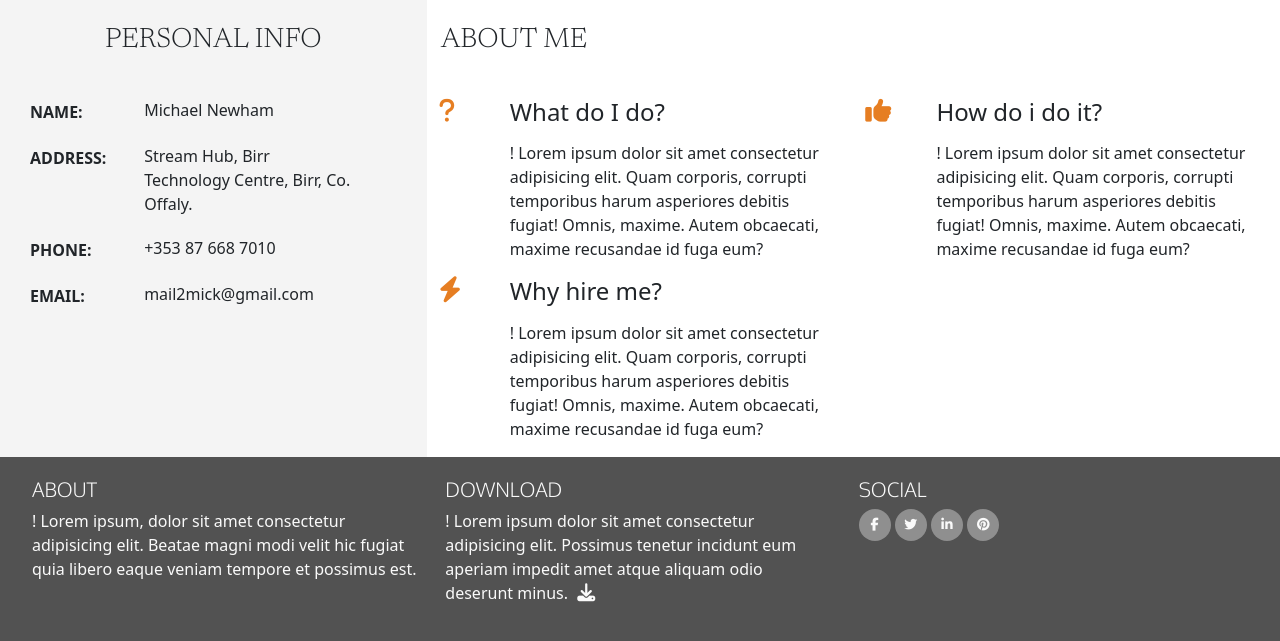
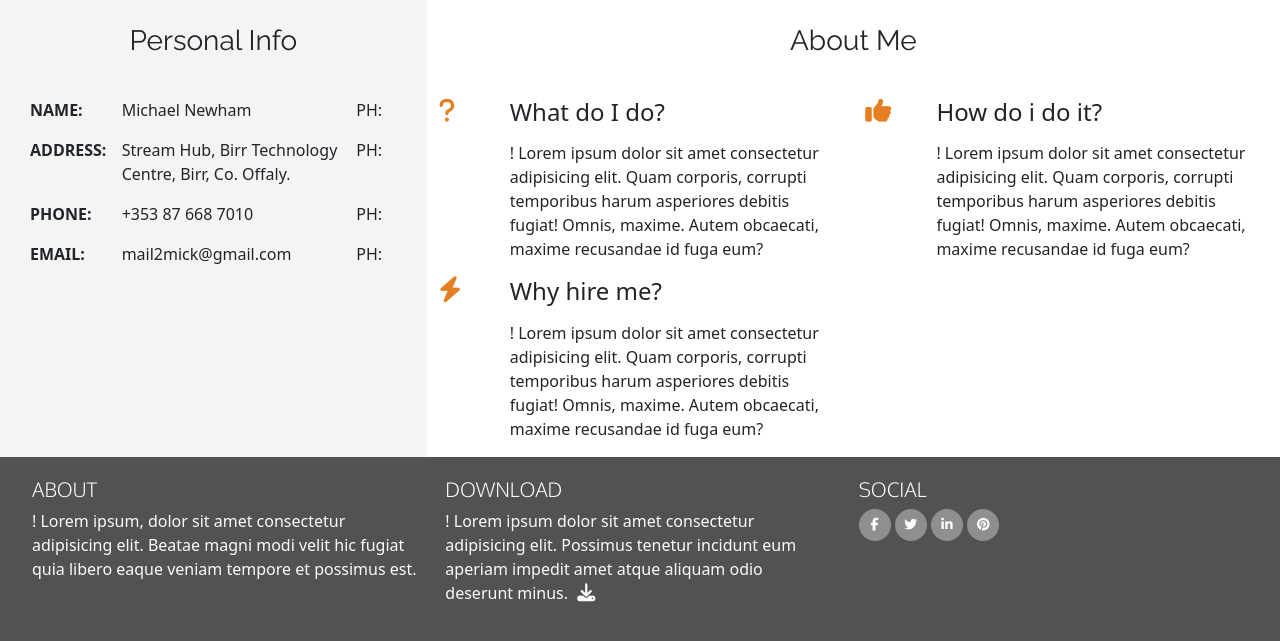
Before and after one commit to Code-Institute-Submissions/CI-Milestone-1_Michael_Newham_Resume, a PHP site: page / in a window 1280 px wide. Shown: the part 371-1012 px from the top of the page. Run offline with PHP 8.4, Linux system fonts and the light colour scheme; some libraries are stand-ins or nearby versions.

Commit message:
Edit: Added clickable icons to 'Personal Info' box for all pages

```diff
--- a/assets/css/style.css
+++ b/assets/css/style.css
@@ -53,6 +53,10 @@ h4 {
     text-transform: uppercase;
 }
 
+.capitalize {
+    text-transform: capitalize;
+}
+
 .general-sub {
     font-family: "Oxygen", sans-serif;
     font-weight: 300;
@@ -73,14 +77,14 @@ h4 {
     float: none;
 }
 
-.section-heading-marginleft {
-    margin-left: 14px;
+.section-heading-center {
+    text-align: center;
 }
 
 .history-heading,
 .section-heading {
-    font-family: "Newsreader", sans-serif;
-    font-weight: 300;
+    font-family: "Raleway", sans-serif;
+    font-weight: 400;
     margin-top: 25px;
     margin-bottom: 40px;
 }
@@ -173,9 +177,9 @@ header {
     width: 100%;
     display: block;
     text-align: center;
-    text-transform: uppercase;
+    text-transform: capitalize;
     font-size: 14px;
-    font-weight: 400;
+    font-weight: 500;
     letter-spacing: 2px;
     font-family: "Oxygen", sans-serif;
 
@@ -255,27 +259,33 @@ footer {
 /* ------------------Personal Info */
 
 .personal-info-item {
-    margin-bottom: 20px;
-    display: block;
-    clear: both;
+    /* margin-bottom: 20px; */
+    /* margin-right: 50px; */
+    display: flex;
+    /* position: relative; */
+    /* clear: both; */
 }
 
-.personal-info-item .key,
-.personal-info-item .value {
+/* .personal-info-item .key,
+.personal-info-item .value,
+.personal-info-item .icon
+ {
     padding-right: 8px;
     display: inline-block;
 }
 
 .personal-info-item .key p,
-.personal-info-item .value p {
-    margin: 0;
-}
+.personal-info-item .value p,
+.personal-info-item .icon p
+ {
+    margin: 5px;
+} */
 
 .personal-info-item .key {
-    width: 30%;
-    margin-right: 21;
-    padding-top: 2px;
-    vertical-align: top;
+    width: 25%;
+    /* margin-right: 5px; */
+    /* padding-top: 5px; */
+    /* vertical-align: bottom;     */
 }
 
 .personal-info-item .key p {
@@ -283,8 +293,16 @@ footer {
 }
 
 .personal-info-item .value {
-    position: relative;
+    /* position: relative; */
     width: 60%;
+    /* margin-right: 5px; */
+
+}
+
+.personal-info-item .icon {
+    /* position: relative; */
+    width: 15%;
+    text-align: center;
 }
 
 /* ------------------Skills */
--- a/contact.html
+++ b/contact.html
@@ -9,13 +9,12 @@
     <script src="https://kit.fontawesome.com/a3497affe1.js" crossorigin="anonymous"></script>
     <link rel="stylesheet" href="https://cdnjs.cloudflare.com/ajax/libs/hover.css/2.1.1/css/hover-min.css" type="text/css" />
     <link rel="stylesheet" href="assets/css/style.css" type="text/css">
-    <title>Contact Details &gt; Michael Newham</title>
+    <title>Contact &gt; Michael Newham</title>
 </head>
 
 <body>
     <header>
         <div class="row no-gutters">
-                <!-- ToDo: Wrap logo within circle, make it clickable and changes, Alt text to equal 'Home' -->
             <a class="col-md-4 logo" href="index.html"></a>
             <div class="col-md-8">
                 <div class="row no-gutters bg-color-name-title">
--- a/index.html
+++ b/index.html
@@ -49,22 +49,31 @@
             <div class="col-md-4 bg-color-personal-info section-column">
                 <div class="row">
                     <div class="col-12">
-                        <h3 class="section-heading uppercase">
+                        <h3 class="section-heading">
                             Personal Info
                         </h3>
                     </div>
                 </div>
                 <div class="personal-info-item">
+
                     <div class="key">
                         <p class="uppercase">
                             Name:
                         </p>
                     </div>
+
                     <div class="value">
                         <p>
                             Michael Newham
                         </p>
                     </div>
+
+                    <div class="icon">
+                        <p>
+                            PH:
+                        </p>
+                    </div>
+
                 </div>
                 <div class="personal-info-item">
                     <div class="key">
@@ -76,7 +85,14 @@
                         <p>
                             Stream Hub, Birr Technology Centre, Birr, Co. Offaly.
                         </p>
+
                     </div>
+                    <div class="icon">
+                        <p>
+                            PH:
+                        </p>
+                    </div>
+
                 </div>
                 <div class="personal-info-item">
                     <div class="key">
@@ -89,6 +105,13 @@
                             +353 87 668 7010
                         </p>
                     </div>
+
+                    <div class="icon">
+                        <p>
+                            PH:
+                        </p>
+                    </div>
+
                 </div>
                 <div class="personal-info-item">
                     <div class="key">
@@ -101,12 +124,19 @@
                             mail2mick@gmail.com
                         </p>
                     </div>
+
+                    <div class="icon">
+                        <p>
+                            PH:
+                        </p>
+                    </div>
+
                 </div>
             </div>
             <div class="col-md-8 bg-color-three-reasons">
                 <div class="row">
                     <div class="col">
-                        <h3 class="section-heading-marginleft section-heading uppercase">
+                        <h3 class="section-heading-center section-heading">
                             About Me
                         </h3>
                     </div>
--- a/projects.html
+++ b/projects.html
@@ -9,13 +9,12 @@
     <script src="https://kit.fontawesome.com/a3497affe1.js" crossorigin="anonymous"></script>
     <link rel="stylesheet" href="https://cdnjs.cloudflare.com/ajax/libs/hover.css/2.1.1/css/hover-min.css" type="text/css" />
     <link rel="stylesheet" href="assets/css/style.css" type="text/css">
-    <title>Highlighted Projects &gt; Michael Newham</title>
+    <title>Projects &gt; Michael Newham</title>
 </head>
 
 <body>
     <header>
         <div class="row no-gutters">
-                <!-- ToDo: Wrap logo within circle, make it clickable and changes, Alt text to equal 'Home' -->
             <a class="col-md-4 logo" href="index.html"></a>
             <div class="col-md-8">
                 <div class="row no-gutters bg-color-name-title">
--- a/resume.html
+++ b/resume.html
@@ -15,7 +15,6 @@
 <body>
     <header>
         <div class="row no-gutters">
-                <!-- ToDo: Wrap logo within circle, make it clickable and changes, Alt text to equal 'Home' -->
             <a class="col-md-4 logo" href="index.html"></a>
             <div class="col-md-8">
                 <div class="row no-gutters bg-color-name-title">
```
